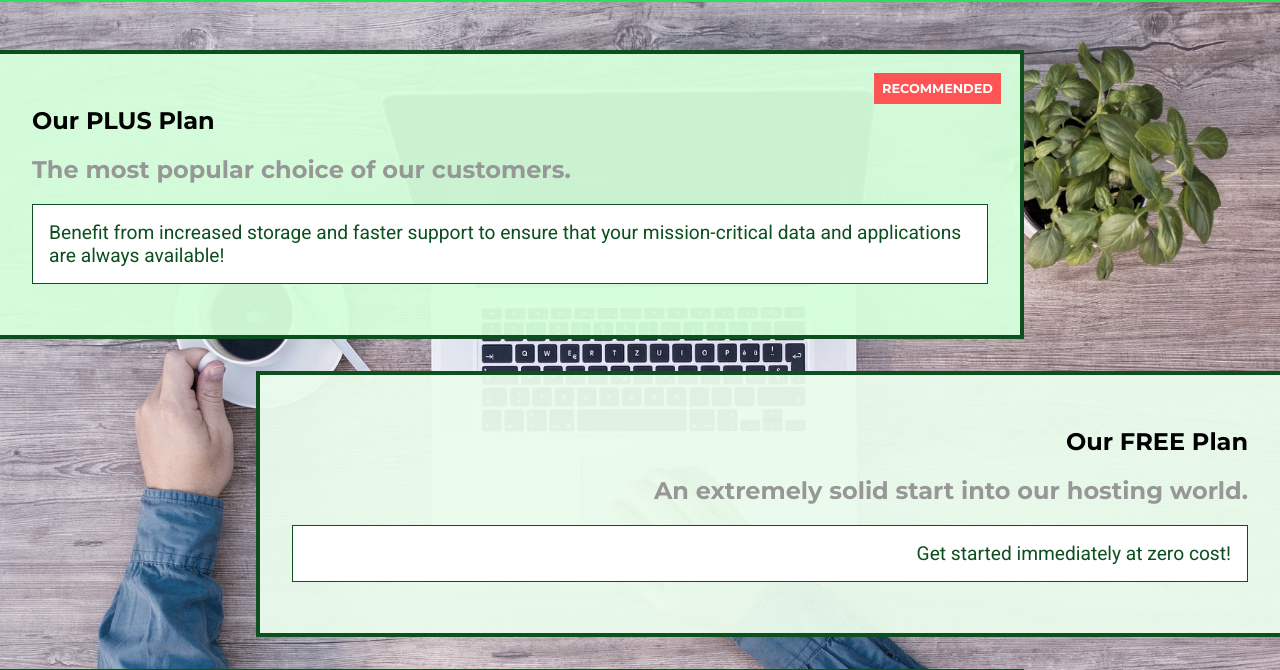
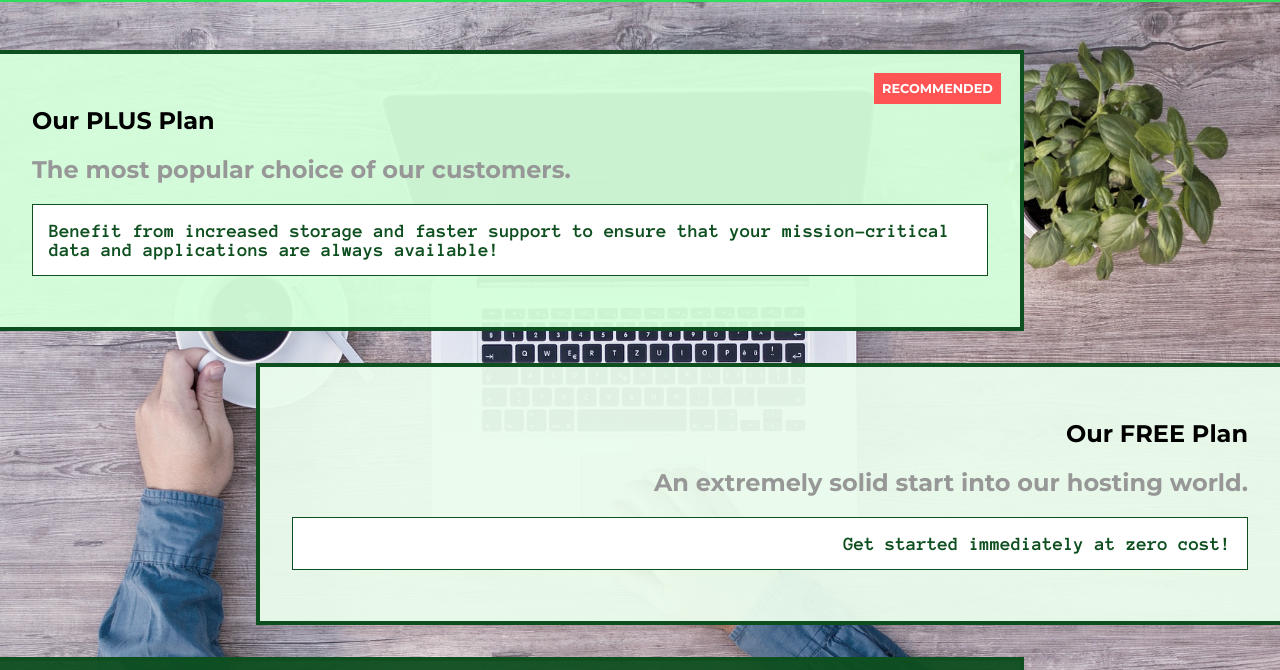
Before and after one commit to chibuzor9/Current, a plain HTML site: page packages/index.html in a window 1280 px wide. Shown: the part 54-724 px from the top of the page. Drawn offline with Linux system fonts and the light colour scheme.

Commit message:
Update fonts and styles in CSS files

```diff
--- a/packages/packages.css
+++ b/packages/packages.css
@@ -1,3 +1,14 @@
+@font-face {
+  font-family: "Anonymous-Pro";
+  src: url("fonts/anonymousPro-Regular.ttf") format("truetype");
+}
+
+@font-face {
+  font-family: "Anonymous-Pro";
+  src: url("fonts/anonymousPro-Bold.ttf") format("truetype");
+  font-weight: 700;
+}
+
 main {
   padding-top: 2rem;
 }
@@ -54,7 +65,8 @@ main {
   font-size: 1.2rem;
   color: #0e4f1f;
   background: white;
-  font-family: 'Roboto', sans-serif;
+  font-family: 'Anonymous-Pro', sans-serif;
+  font-weight: 700;
 }
 
 .clearfix {
--- a/shared.css
+++ b/shared.css
@@ -1,5 +1,5 @@
 @import url('https://fonts.googleapis.com/css?family=Anton');
-@import url('https://fonts.googleapis.com/css?family=Montserrat:400,700');
+@import url('https://fonts.googleapis.com/css?family=Montserrat:100,400,700');
 @import url('https://fonts.googleapis.com/css?family=Roboto');
 
 * {
```
Also changed, not shown: main.css (+3 -4 lines), index.html (indentation only), packages/fonts/anonymousPro-Bold.ttf (added), packages/fonts/anonymousPro-Regular.ttf (added).
